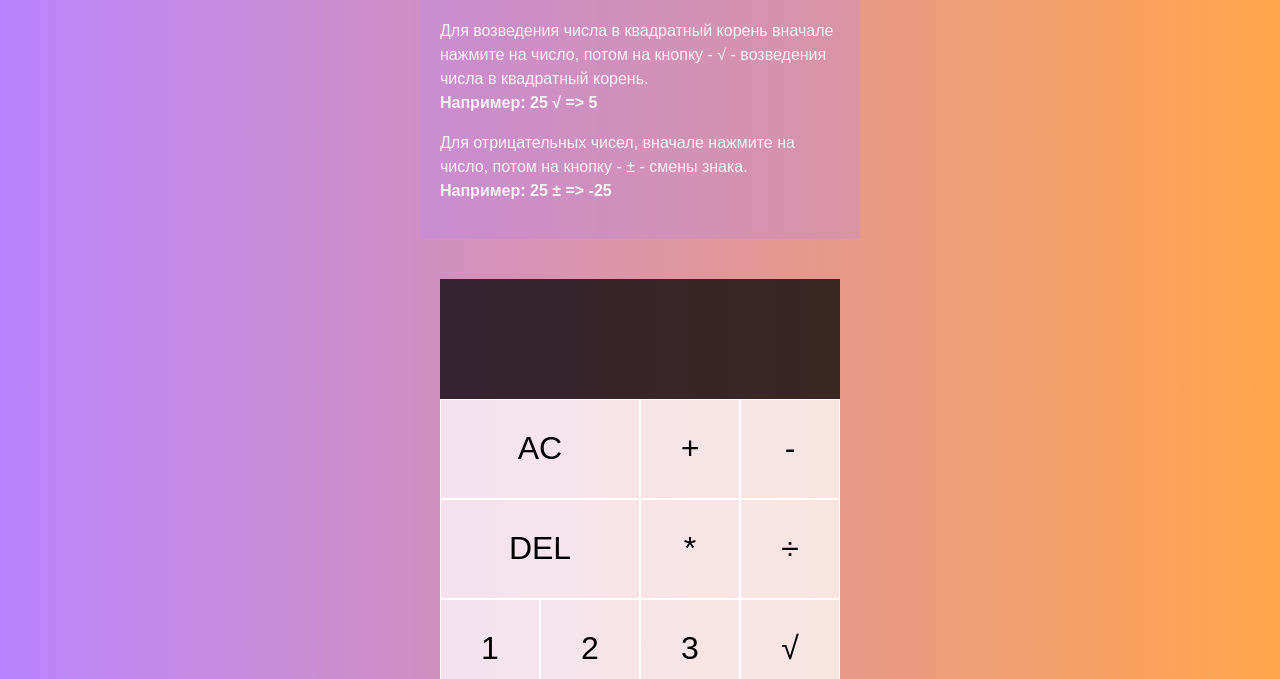
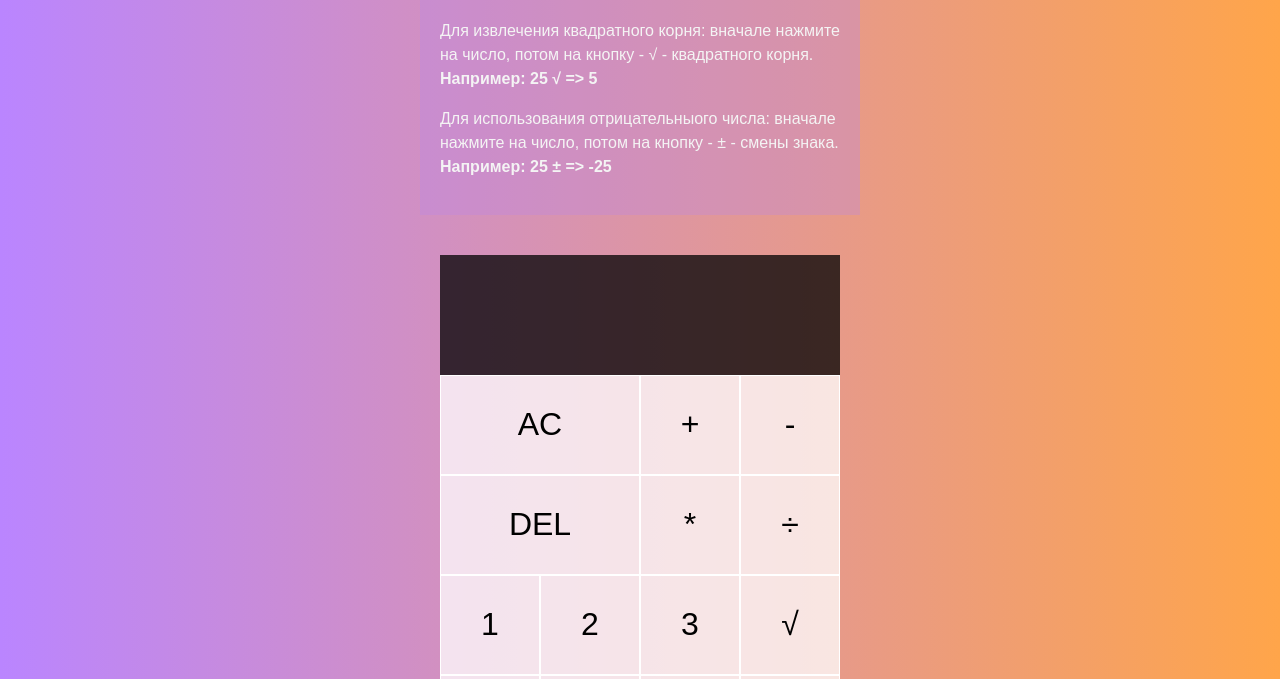
Before and after one commit to Marinarium/rsschool, a plain HTML site: page calculator/index.html in a window 1280 px wide. Shown: the part 121-800 px from the top of the page. Drawn offline with Linux system fonts and the light colour scheme.

Commit message:
fix: change text for tutorial

```diff
--- a/calculator/index.html
+++ b/calculator/index.html
@@ -12,10 +12,9 @@
 <body>
 <div class="tutorial">
     <h1>Инструкция</h1>
-    <p>Для возведения числа в квадратный корень вначале нажмите на число, потом на кнопку - √ - возведения числа в
-        квадратный корень.
+    <p>Для извлечения квадратного корня: вначале нажмите на число, потом на кнопку - √ - квадратного корня.
         <br><b>Например: 25 √ => 5</b></p>
-    <p>Для отрицательных чиcел, вначале нажмите на число, потом на кнопку - ± - смены знака.
+    <p>Для использования отрицательныого числа: вначале нажмите на число, потом на кнопку - ± - смены знака.
         <br><b>Например: 25 ± => -25</b></p>
 </div>
 <div class="calculator-grid">
```
